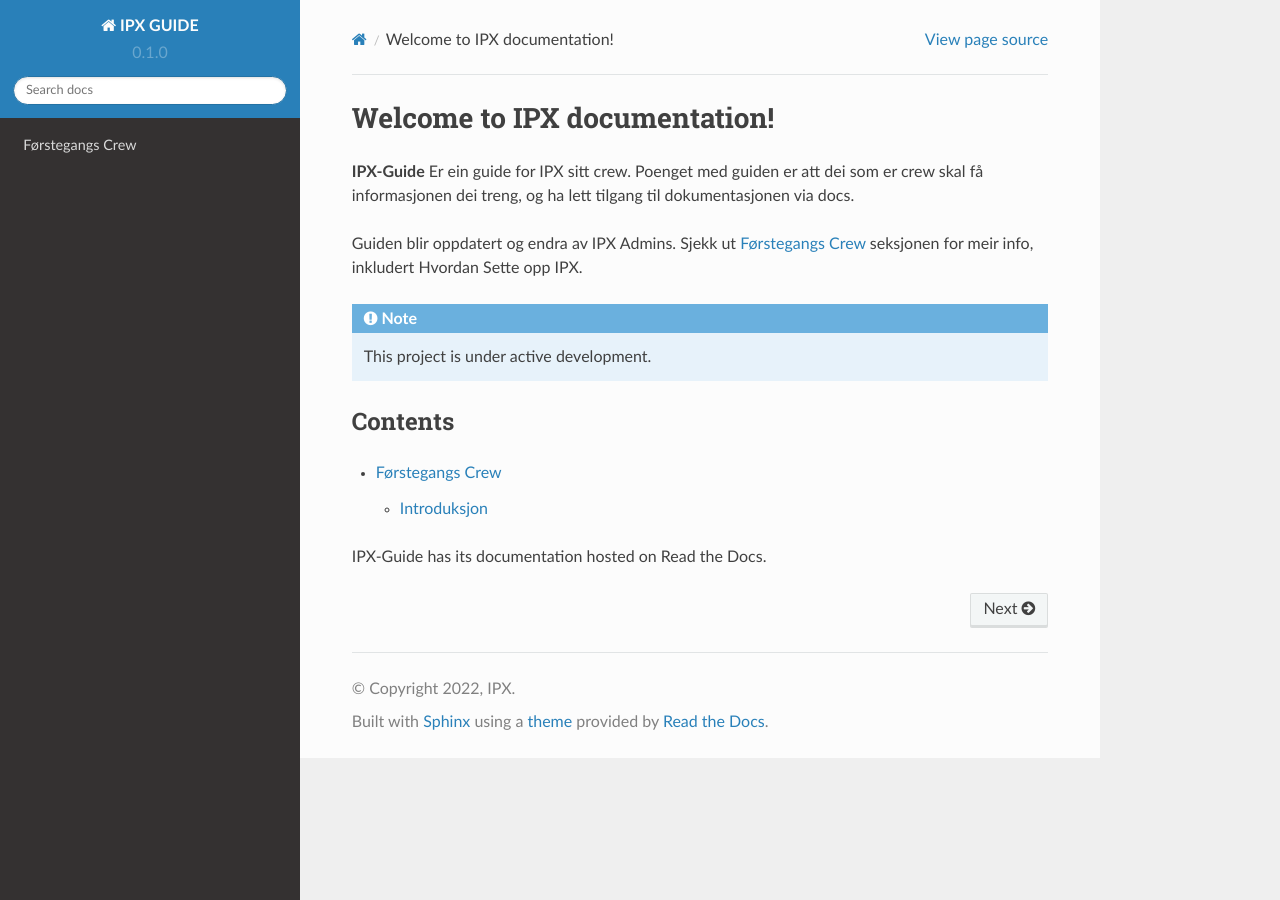
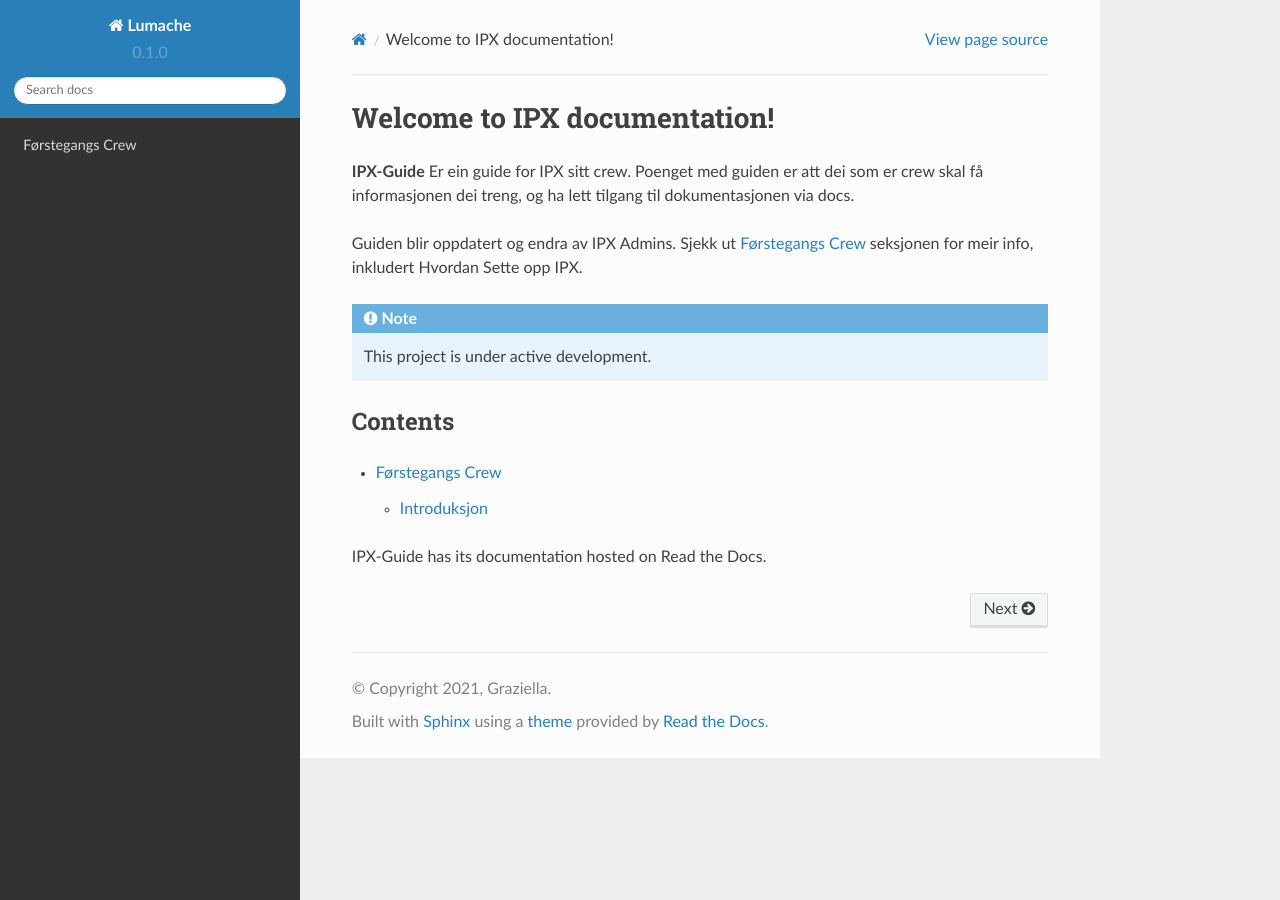
Before and after one commit to insu87/IPX-guide, a Sphinx documentation site: the page built from docs/source/index.rst, in a window 1280 px wide. Built offline with Sphinx 7.4.7 and the Read the Docs theme 2.0.0, drawn with Linux system fonts in a browser that asks for light colours.

Commit message:
Update conf.py

```diff
--- a/docs/source/conf.py
+++ b/docs/source/conf.py
@@ -2,9 +2,9 @@
 
 # -- Project information
 
-project = 'IPX GUIDE'
-copyright = '2022, IPX'
-author = 'Insu87'
+project = 'Lumache'
+copyright = '2021, Graziella'
+author = 'Graziella'
 
 release = '0.1'
 version = '0.1.0'
```
